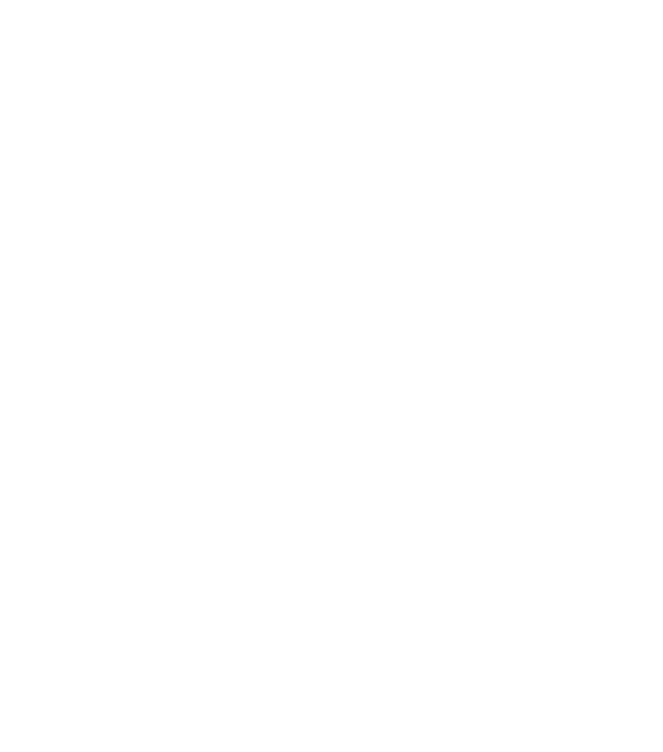
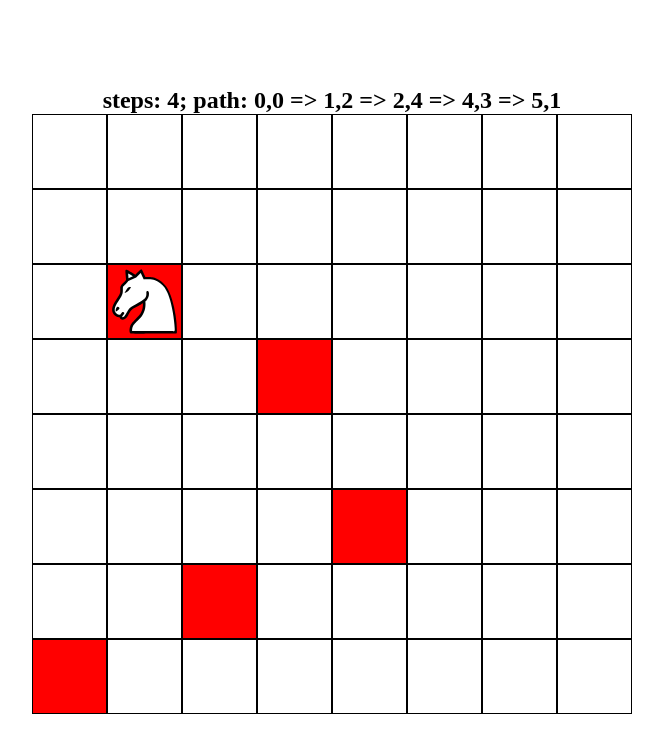
Before and after one commit to unbearabletruth/Knights-Travails, a plain HTML site: page index.html in a window 1280 px wide. Shown: the whole page, without its empty margins (308-971 px from the left). Drawn offline with Linux system fonts and the light colour scheme.

Commit message:
simple renderer to visualize

```diff
--- a/index.html
+++ b/index.html
@@ -8,7 +8,8 @@
     <link rel="stylesheet" href="style.css">
 </head>
 <body>
+    <h2 id="header"></h2>
     <div id="board"></div>
-    <script src="script.js"></script>
+    <script type="module" src="script.js"></script>
 </body>
 </html>
--- a/script.js
+++ b/script.js
@@ -71,7 +71,47 @@ class Knight {
 }
 
 
-let chess = new Board(8);
+export let chess = new Board(8);
 chess.createBoard();
-let path = new Knight([0, 0], [7, 3])
-console.log(path.knightMoves())
+let path = new Knight([0, 0], [5, 1])
+let move = path.knightMoves()
+console.log(move)
+
+function getInput(){
+
+}
+
+function renderBoard(){
+    const board = document.querySelector("#board");
+    for (let i = chess.boardSize - 1; i >= 0; i--) {
+        for (let j = 0; j < chess.boardSize; j++) {
+            let square = document.createElement("div");
+            square.classList.add("square");
+            square.id = `${i}${j}`
+            board.appendChild(square);
+        }
+    }
+    renderPath();
+}
+
+function renderPath(){
+    let renderedPath = move;
+    const numberPattern = /\d+/g;
+    renderedPath = renderedPath.match(numberPattern).join('')
+    renderedPath = renderedPath.substring(1).match(/.{1,2}/g);
+    for (let i = 0; i < renderedPath.length; i++) {
+        let wasOn = document.getElementById(`${renderedPath[i]}`);
+        wasOn.style.backgroundColor = "red";
+        if (i === renderedPath.length - 1){
+            wasOn.style.backgroundImage = "url('Knight.svg')";
+        }
+    }
+    renderPathText();
+}
+
+function renderPathText(){
+    let text = document.getElementById("header");
+    text.textContent = move;
+}
+
+renderBoard()
--- a/style.css
+++ b/style.css
@@ -1,5 +1,12 @@
+*{
+    margin: 0;
+    padding: 0;
+    box-sizing: border-box;
+}
+
 body {
     display: flex;
+    flex-direction: column;
     justify-content: center;
     align-items: center;
     height: 100vh;
@@ -7,11 +14,11 @@ body {
 
 #board {
     display: grid;
-    grid-template-columns: repeat(8, 100px);
+    grid-template-columns: repeat(8, 75px);
 }
 
 .square {
     border: 1px solid black;
-    width: 100px;
-    height: 100px;
+    width: 75px;
+    height: 75px;
 }
```
Also changed, not shown: Knight.svg (added).
